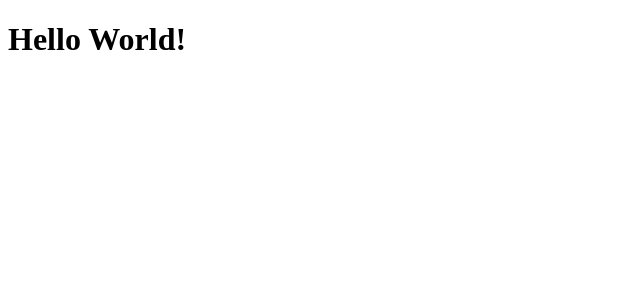
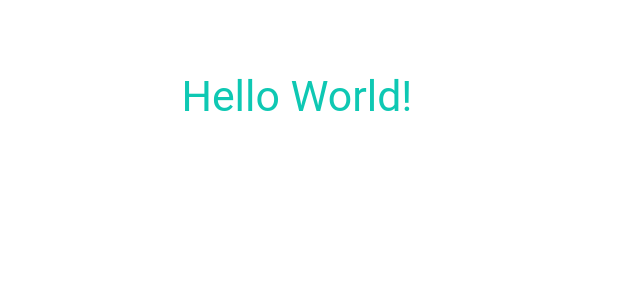
Before and after one commit to WilliamBarela/zentzu-frontend, a React (Create React App) app: page / in a window 1280 px wide. Shown: the top 300 px of the page, without its empty margins (0-640 px from the left). Built offline with nearby package versions, Linux system fonts and the light colour scheme.

Commit message:
add custom css

```diff
--- /dev/null
+++ b/src/css/index.css
@@ -0,0 +1,290 @@
+:root {
+  /* root font-size */
+  font-size: 100%;
+
+  /* colors */
+  --c146-3x4-0: rgba(18,10,48,1);
+  --c146-3x4-1: rgba(37,21,94,1);
+  --c146-3x4-2: rgba(72,43,179,1);
+  --c146-3x4-3: rgba(14,144,204,1);
+  --c146-3x4-4: rgba(14,200,179,1);
+
+  /***********************************************\
+  |* font sizes, relative to the root font-size  *|
+  |* these are based on the following formula    *|
+  |*                                             *|
+  |*   φ = 1.61803398875...                      *|
+  |*   h1 = φ^(3/2)                              *|
+  |*   h_n = h1 * φ^( -(n-1)/2 )                 *|
+  |*                                             *|
+  |*   thus, for h3: h1 * φ^(-(3-1)/2 ) = 1.272  *|
+  |*                                             *|
+  |*   h_n is the function to get the value of   *|
+  |*   dividing a number, h1, by sqrt of         *|
+  |*   another number, φ, n times.               *|
+  |*                                             *|
+  \***********************************************/
+
+  --h-6-font-size: 11.0902rem;
+  --h-5-font-size: 8.7186rem;
+  --h-4-font-size: 6.8541rem;
+  --h-3-font-size: 5.3884rem;
+  --h-2-font-size: 4.2361rem;
+  --h-1-font-size: 3.3302rem;
+  --h0-font-size: 2.6180rem;
+  --h1-font-size: 2.0582rem;
+  --h2-font-size: 1.6180rem;
+  --h3-font-size: 1.2720rem;
+  --h4-font-size: 1.000rem;
+  --h5-font-size: 0.7862rem;
+  --h6-font-size: 0.6180rem;
+  --h7-font-size: 0.4859rem;
+  --h8-font-size: 0.3820rem;
+  --h9-font-size: 0.3003rem;
+  --h10-font-size: 0.2361rem;
+  --h11-font-size: 0.1856rem;
+  --h12-font-size: 0.1459rem;
+  --h13-font-size: 0.1147rem;
+  --h14-font-size: 0.0902rem;
+}
+
+* {
+    margin:0;
+    margin-block-start: 0;
+    margin-block-end: 0;
+    padding:0;
+    box-sizing: border-box;
+    font-family: 'Roboto', sans-serif;
+    color: var(--c146-3x4-0);
+}
+
+a {
+  text-decoration: none;
+}
+
+body {
+  padding: var(--h1-font-size);
+  height: 100vh;
+}
+
+#top-nav {
+  display: flex;
+  flex-wrap: nowrap;
+  justify-content: space-between;
+  height: var(--h0-font-size);
+  margin-bottom: var(--h2-font-size);
+}
+
+#top-nav a {
+  display: flex;
+  align-items: center;
+  justify-content: center;
+}
+
+#top-nav a img {
+  width: var(--h1-font-size);
+}
+
+#close {
+  z-index: 5;
+}
+
+#primary-navegation {
+  position: fixed;
+  top: 0;
+  left: 0;
+  height: 100%;
+  width: 0%;
+  z-index: 4;
+  background-color: rgba(0,0,0,0.8);
+  overflow-x: hidden;
+  transition: 0.5s;
+}
+
+.primary-navegation-content {
+  margin: auto;
+  list-style-type: none;
+  position: relative;
+  top: 25%;
+  width: 25%;
+  text-align: center;
+  margin-top: 30px;
+  font-weight: 300;
+}
+
+.primary-navegation-content li a {
+  font-size: var(--h1-font-size);
+  padding-bottom: var(--h1-font-size);
+  color: var(--c146-3x4-3);
+  transition: 0.7s;
+}
+
+.primary-navegation-content li a:hover,
+.primary-navegation-content li a:focus {
+  color: var(--c146-3x4-4);
+}
+
+img {
+}
+
+h1,h2,h3,h4,h5,h6 {
+  color: var(--c146-3x4-4);
+}
+
+p {
+  font-weight: 300;
+  font-size: var(--h4-font-size);
+  margin-top: var(--h6-font-size);
+  margin-bottom: var(--h8-font-size);
+  line-height: var(--h2-font-size);
+}
+
+p a {
+  color: var(--c146-3x4-3);
+  border-style: none none solid none;
+  border-width: var(--h13-font-size);
+  border-color: var(--c146-3x4-4);
+}
+
+h1 {
+  font-weight: 400;
+  font-size: var(--h1-font-size);
+  margin-top: var(--h3-font-size);
+  margin-bottom: var(--h5-font-size);
+  line-height: var(--h0-font-size);
+}
+
+h2 {
+  font-weight: 400;
+  font-size: var(--h2-font-size);
+  margin-top: var(--h4-font-size);
+  margin-bottom: var(--h6-font-size);
+  line-height: var(--h1-font-size);
+}
+
+h3 {
+  font-weight: 300;
+  font-size: var(--h3-font-size);
+  margin-top: var(--h4-font-size);
+  margin-bottom: var(--h7-font-size);
+  line-height: var(--h2-font-size);
+}
+
+h4 {
+  font-weight: 400;
+  font-size: var(--h4-font-size);
+  margin-top: var(--h6-font-size);
+  margin-bottom: var(--h8-font-size);
+  line-height: var(--h3-font-size);
+}
+
+.hero--svg-container {
+  min-width: 40%;
+}
+
+.hero--svg {
+  display: block;
+  height: auto;
+
+  width: 100%;
+  border-radius: 25px;
+  margin: auto;
+  margin-top: var(--h4-font-size);
+  margin-bottom: var(--h8-font-size);
+  max-width: 40vmax;
+}
+
+@media screen and (min-width: 24em) {
+  :root {
+    font-size: 109.02%;
+  }
+
+  body {
+    padding-left: var(--h0-font-size);
+    padding-right: var(--h0-font-size);
+  }
+}
+
+@media screen and (min-width: 30.5em) {
+  :root {
+    font-size: 111.47%;
+  }
+
+  body {
+    padding-left: var(--h-1-font-size);
+    padding-right: var(--h-1-font-size);
+  }
+}
+
+@media screen and (min-width: 38.8em) and (orientation: landscape) {
+  :root {
+    font-size: 114.59%;
+  }
+
+  body {
+    padding-left: var(--h-2-font-size);
+    padding-right: var(--h-2-font-size);
+  }
+
+  .hero {
+    display: flex;
+  }
+
+  .hero--svg {
+    padding-right: var(--h1-font-size);
+  }
+
+  .hero--text {
+    display: flex;
+    flex-direction: column;
+    justify-content: center;
+    text-align: center;
+  }
+}
+
+@media screen and (min-width: 49.4em) {
+  :root {
+    font-size: 118.56%;
+  }
+
+  body {
+    padding-left: var(--h-3-font-size);
+    padding-right: var(--h-3-font-size);
+  }
+}
+
+@media screen and (min-width: 62.8em) {
+  :root {
+    font-size: 123.61%;
+  }
+
+  body {
+    padding-left: var(--h-4-font-size);
+    padding-right: var(--h-4-font-size);
+  }
+}
+
+@media screen and (min-width: 79.9em) {
+  :root {
+    font-size: 130.03%;
+  }
+
+  body {
+    padding-left: var(--h-5-font-size);
+    padding-right: var(--h-5-font-size);
+  }
+
+  .hero--text h1 {
+    font-size: var(--h-1-font-size);
+    margin-top: var(--h1-font-size);
+    margin-bottom: var(--h3-font-size);
+    line-height: var(--h-2-font-size);
+  }
+
+  .hero--text p {
+    font-size: var(--h3-font-size);
+    margin-top: var(--h5-font-size);
+    margin-bottom: var(--h7-font-size);
+    line-height: var(--h2-font-size);
+  }
+}
--- a/src/index.js
+++ b/src/index.js
@@ -1,6 +1,7 @@
 import React from 'react';
 import ReactDOM from 'react-dom';
 import App from './App';
+import './css/index.css';
 import * as serviceWorker from './other/serviceWorker';
 
 ReactDOM.render(
```
